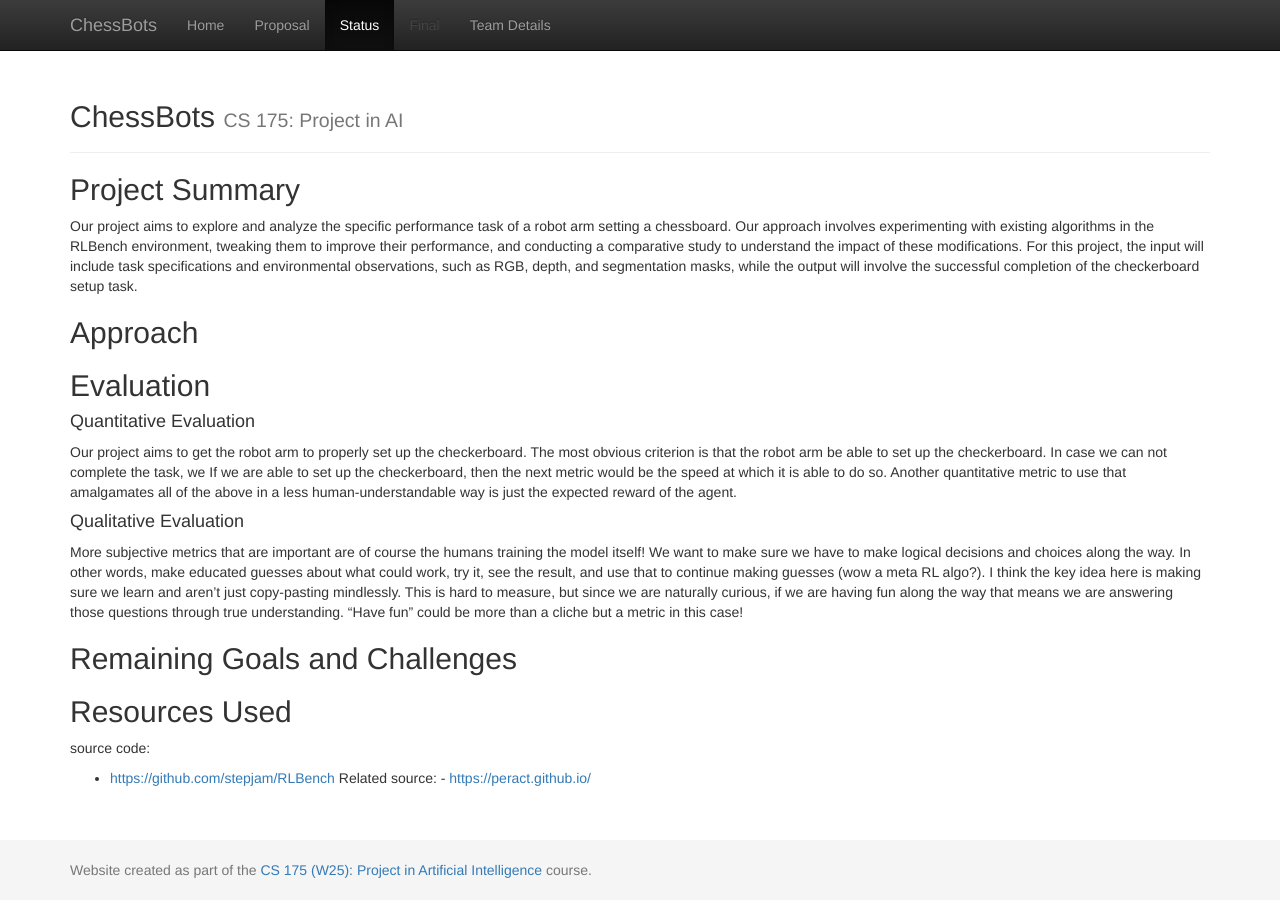
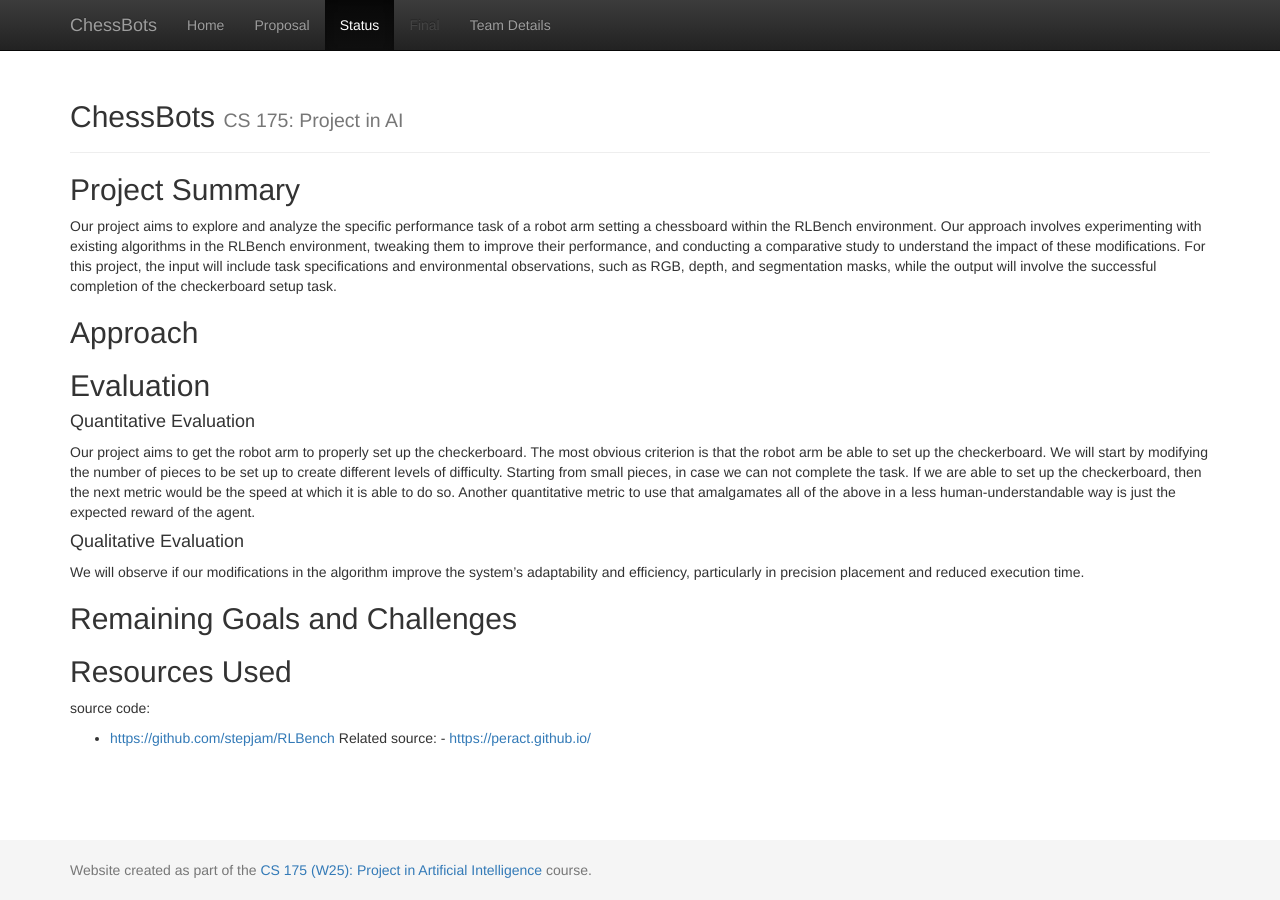
Before and after one commit to Xiaoli-Catherine/ChessBots, a Jekyll site: the page built from docs/status.md, in a window 1280 px wide. Built offline with Jekyll 4.4.1, drawn with Linux system fonts in a browser that asks for light colours.

Commit message:
Update status.md

```diff
--- a/docs/status.md
+++ b/docs/status.md
@@ -4,18 +4,18 @@ title: Status
 ---
 
 ## Project Summary
-Our project aims to explore and analyze the specific performance task of a robot arm setting a chessboard. Our approach involves experimenting with existing algorithms in the RLBench environment, tweaking them to improve their performance, and conducting a comparative study to understand the impact of these modifications. For this project, the input will include task specifications and environmental observations, such as RGB, depth, and segmentation masks, while the output will involve the successful completion of the checkerboard setup task.
+Our project aims to explore and analyze the specific performance task of a robot arm setting a chessboard within the RLBench environment. Our approach involves experimenting with existing algorithms in the RLBench environment, tweaking them to improve their performance, and conducting a comparative study to understand the impact of these modifications. For this project, the input will include task specifications and environmental observations, such as RGB, depth, and segmentation masks, while the output will involve the successful completion of the checkerboard setup task.
 
 ## Approach
 
 
 ## Evaluation
 #### Quantitative Evaluation
-Our project aims to get the robot arm to properly set up the checkerboard. The most obvious criterion is that the robot arm be able to set up the checkerboard. In case we can not complete the task, we
+Our project aims to get the robot arm to properly set up the checkerboard. The most obvious criterion is that the robot arm be able to set up the checkerboard. We will start by modifying the number of pieces to be set up to create different levels of difficulty. Starting from small pieces, in case we can not complete the task.
 If we are able to set up the checkerboard, then the next metric would be the speed at which it is able to do so. Another quantitative metric to use that amalgamates all of the above in a less human-understandable way is just the expected reward of the agent.
 
 #### Qualitative Evaluation
-More subjective metrics that are important are of course the humans training the model itself! We want to make sure we have to make logical decisions and choices along the way. In other words, make educated guesses about what could work, try it, see the result, and use that to continue making guesses (wow a meta RL algo?). I think the key idea here is making sure we learn and aren’t just copy-pasting mindlessly. This is hard to measure, but since we are naturally curious, if we are having fun along the way that means we are answering those questions through true understanding. “Have fun” could be more than a cliche but a metric in this case!
+We will observe if our modifications in the algorithm improve the system’s adaptability and efficiency, particularly in precision placement and reduced execution time.
 
 ## Remaining Goals and Challenges
 
```
